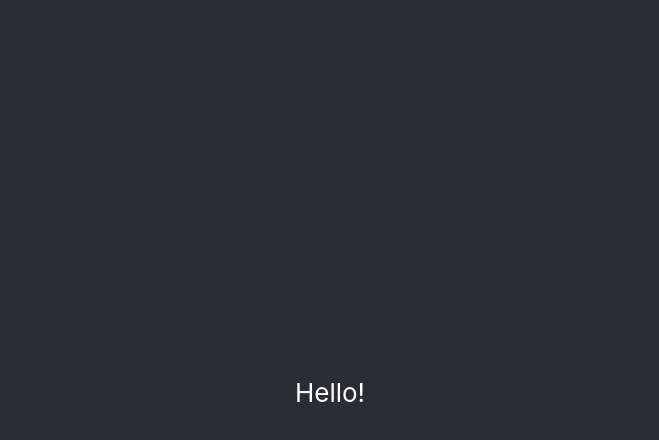
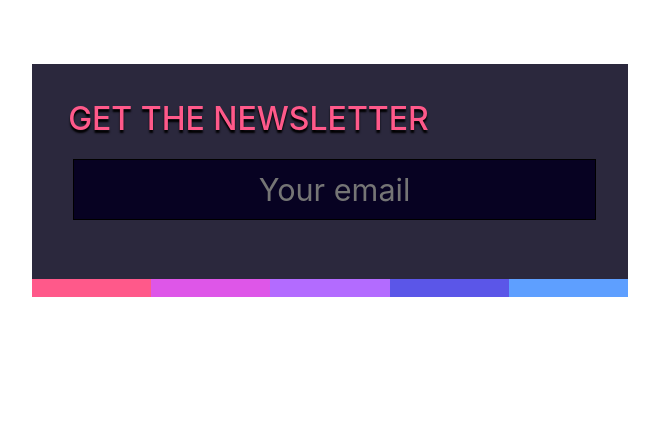
Before and after one commit to vvnsk/react-sandbox, a React (Create React App) app: page / in a window 1280 px wide. Shown: the top 440 px of the page, without its empty margins (310-969 px from the left). Built offline with nearby package versions, Linux system fonts and the light colour scheme.

Commit message:
Inline CSS

```diff
--- a/src/pages/App/App.css
+++ b/src/pages/App/App.css
@@ -1,16 +1,5 @@
-@import url("https://fonts.googleapis.com/css?family=Open+Sans:300,400,500,600,700");
-
- .App {
-   text-align: center;
- }
-
- .App-header {
-   background-color: #282c34;
-   min-height: 100vh;
-   display: flex;
-   flex-direction: column;
-   align-items: center;
-   justify-content: center;
-   font-size: calc(10px + 2vmin);
-   color: white;
- }
+.app__newsletter {
+  display: flex;
+  justify-content: center;
+  padding: 4rem 0;
+}
--- a/src/pages/App/App.tsx
+++ b/src/pages/App/App.tsx
@@ -1,13 +1,29 @@
 import './App.css';
+import Newsletter from './components/Newsletter';
+import { ThemeProvider } from './contexts/ThemeContext';
+
+// TODO: separate before/after
+// Get before in a place ready to screen record
+const theme = {
+  header: {
+    fg: '#ff598a',
+  },
+  input: {
+    color: '#fff',
+    background: '#070222',
+    textAlign: 'center',
+  },
+  inputFocus: {
+    outline: '2px solid #5e9fff',
+  },
+}
 
 function App() {
   return (
-    <div className="App">
-      <header className="App-header">
-        <p>
-          Hello!
-        </p>
-      </header>
+    <div className="app__newsletter">
+      <ThemeProvider theme={theme}>
+        <Newsletter />
+      </ThemeProvider>
     </div>
   );
 }
--- /dev/null
+++ b/src/pages/App/components/Newsletter.tsx
@@ -0,0 +1,174 @@
+import React from 'react'
+import { ThemeContext } from '../contexts/ThemeContext'
+
+function Newsletter(props: any) {
+  const [email, setEmail] = React.useState('')
+  const emailPartsCount = countEmailParts(email)
+  const [emailFocused, setEmailFocused] = React.useState(false)
+  const [submitHovered, setSubmitHovered] = React.useState(false)
+  const { theme } = React.useContext(ThemeContext)
+  const { width } = useWindowDimensions()
+  return (
+    <section style={styles.container({ width })}>
+      <div style={styles.spectrum()} aria-hidden>
+        {Array.from(Array(5)).map((_, i) => (
+          <div
+            style={styles.bar({ active: i + 1 <= emailPartsCount, i })}
+            key={i}
+          ></div>
+        ))}
+      </div>
+      <header style={styles.header({ theme })}>
+        <h2 style={styles.headerH2()}>Get the newsletter</h2>
+      </header>
+      <input
+        style={styles.email({ focused: emailFocused, theme })}
+        type="email"
+        placeholder="Your email"
+        value={email}
+        onChange={evt => setEmail(evt.target.value)}
+        onFocus={() => setEmailFocused(true)}
+        onBlur={() => setEmailFocused(false)}
+      />
+      <button
+        style={styles.submit({
+          active: emailPartsCount >= 5,
+          hovered: submitHovered
+        })}
+        onFocus={() => setSubmitHovered(true)}
+        onBlur={() => setSubmitHovered(false)}
+        onMouseOver={() => setSubmitHovered(true)}
+        onMouseOut={() => setSubmitHovered(false)}
+      >
+        Sign up
+      </button>
+    </section>
+  )
+}
+
+export default Newsletter
+
+const color = {
+  spectrum1: '#ff598a',
+  spectrum2: '#de56e8',
+  spectrum3: '#b36bff',
+  spectrum4: '#5b56e8',
+  spectrum5: '#5e9fff'
+}
+
+const styles = {
+  container: ({ width }) => ({
+    position: 'relative',
+    maxWidth: width >= 800 ? '700px' : '100%',
+    fontSize: width >= 800 ? '2.25em' : '1.25em',
+    padding: '1em 1em 2em 1em',
+    background: '#2b283d'
+  }),
+  spectrum: () => ({
+    position: 'absolute',
+    top: '0',
+    bottom: '0',
+    left: '0',
+    width: '100%',
+    display: 'flex',
+    alignItems: 'flex-end',
+    pointerEvents: 'none'
+  }),
+  bar: ({ active, i }) => ({
+    height: active ? '100%' : '0.5em',
+    width: '20%',
+    transformOrigin: 'bottom',
+    transition: 'all 1s',
+    background: color[Object.keys(color)[i % Object.keys(color).length]]
+  }),
+  header: ({ theme }) => ({
+    position: 'relative',
+    color: theme.header.fg || 'white',
+    zIndex: '1',
+    textTransform: 'uppercase',
+    fontSize: '0.85em',
+    textShadow: '0 3px 2px #000'
+  }),
+  headerH2: () => ({
+    margin: '0 0 0.5em 0'
+  }),
+  email: ({ focused, theme }) => ({
+    position: 'relative',
+    height: '2em',
+    lineHeight: '2em',
+    fontSize: '0.85em',
+    padding: '0 0.5em',
+    width: '100%',
+    margin: '0.15em',
+    border: '1px solid black',
+    color: theme.input.color || 'inherit',
+    background: theme.input.background || 'inherit',
+    textAlign: theme.input.textAlign || 'inherit',
+    outlineOffset: '0.15em',
+    outline: focused ? theme.inputFocus.outline || '2px solid #fff' : 'none'
+  }),
+  submit: ({ active, hovered }) => ({
+    position: 'absolute',
+    left: '50%',
+    transform: hovered
+      ? 'translate(-50%, 50%) rotate(0deg) scale(1.2)'
+      : active
+      ? 'translate(-50%, 50%) rotate(-5deg)'
+      : 'translateX(-50%) rotate(0deg)',
+    bottom: '0',
+    height: active ? 'auto' : '0',
+    width: active ? 'auto' : '0',
+    overflow: 'hidden',
+    padding: active ? '0.25em 1em' : '0',
+    margin: '0',
+    background: active ? '#fff' : 'transparent',
+    border: '0',
+    borderBottom: hovered
+      ? `3px solid ${color.spectrum1}`
+      : active
+      ? `3px solid ${color.spectrum5}`
+      : 0,
+    textTransform: 'uppercase',
+    transition: 'all 300ms',
+    fontSize: active ? '1em' : '0',
+    zIndex: '1',
+    color: '#070222',
+    fontWeight: 'bold',
+    cursor: 'pointer',
+    outlineOffset: '4px',
+    outline: hovered ? '2px solid #fff' : 'none'
+  })
+}
+
+function useWindowDimensions() {
+  const [windowDimensions, setWindowDimensions] = React.useState({
+    width: window.innerWidth
+  })
+
+  React.useEffect(() => {
+    function handleResize() {
+      setWindowDimensions({ width: window.innerWidth })
+    }
+
+    window.addEventListener('resize', handleResize)
+    return () => window.removeEventListener('resize', handleResize)
+  }, [])
+
+  return windowDimensions
+}
+
+function countEmailParts(email: any) {
+  if (/@.+\..{2,}$/.test(email)) {
+    return 5
+  } else if (/@.+\..?$/.test(email)) {
+    return 4
+  } else if (/@.+$/.test(email)) {
+    return 3
+  } else if (/@/.test(email)) {
+    return 2
+  } else if (/.+/.test(email)) {
+    return 1
+  } else {
+    return 0
+  }
+}
--- /dev/null
+++ b/src/pages/App/contexts/ThemeContext.tsx
@@ -0,0 +1,11 @@
+import React from 'react'
+
+export const ThemeContext = React.createContext({ theme: {} })
+
+export function ThemeProvider(props: any) {
+  return (
+    <ThemeContext.Provider value={{ theme: props.theme || {} }}>
+      {props.children}
+    </ThemeContext.Provider>
+  )
+}
```
